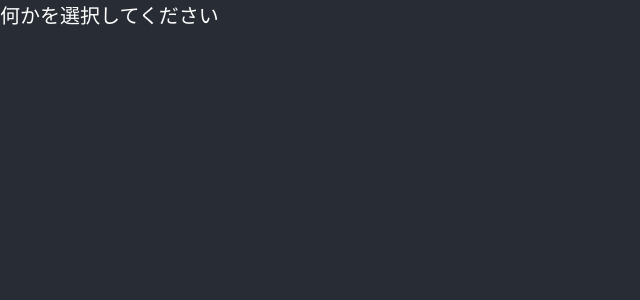
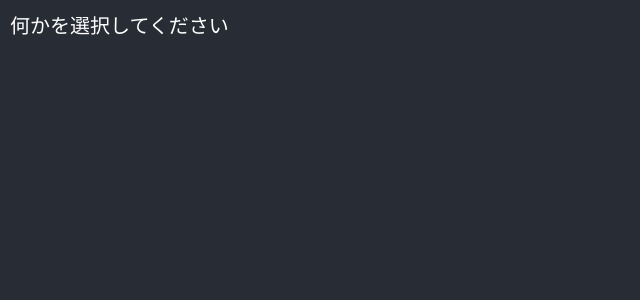
Before and after one commit to iccanobif/japanese-dictionary-iframe, a React (Create React App) app: page / in a window 1280 px wide. Shown: the top 300 px of the page, without its empty margins (0-640 px from the left). Built offline with nearby package versions, Linux system fonts and the light colour scheme.

Commit message:
apply margin to entire page

```diff
--- a/src/App.css
+++ b/src/App.css
@@ -27,7 +27,7 @@
 }
 
 ul {
-  padding: 10px;
+  padding: 0px;
   margin: 0px;
 }
 
--- a/src/index.css
+++ b/src/index.css
@@ -1,5 +1,5 @@
 body {
-  margin: 0;
+  margin: 10px;
   font-family: -apple-system, BlinkMacSystemFont, 'Segoe UI', 'Roboto', 'Oxygen',
     'Ubuntu', 'Cantarell', 'Fira Sans', 'Droid Sans', 'Helvetica Neue',
     sans-serif;
```
